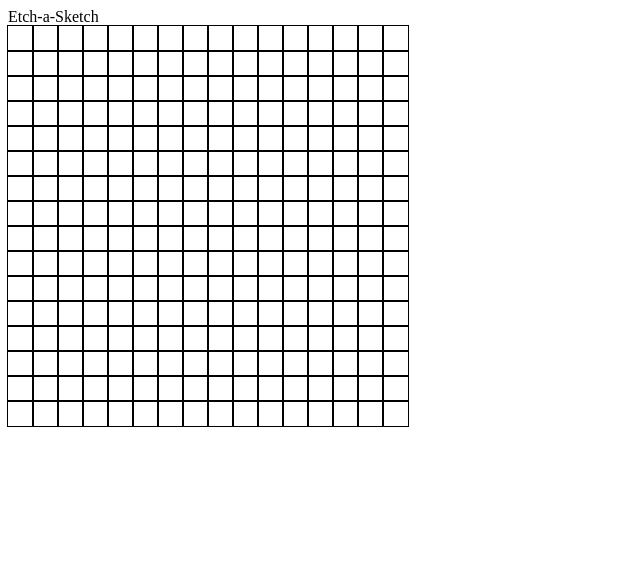
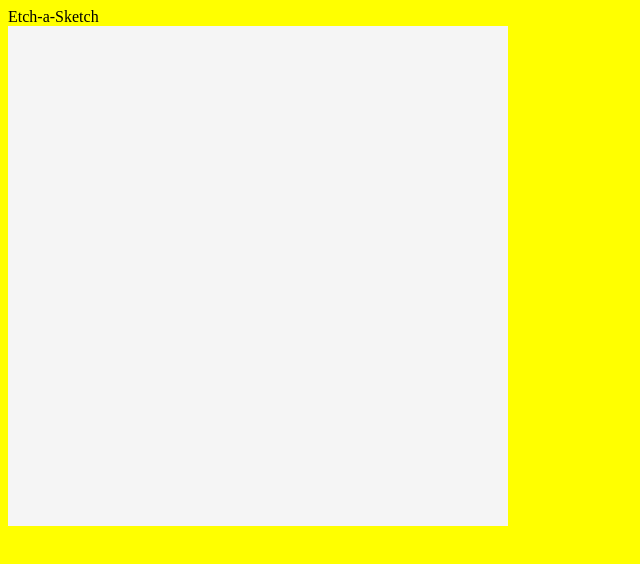
Before and after one commit to seungahpyun/etch-a-sketch, a plain HTML site: page index.html in a window 1280 px wide. Shown: the whole page, without its empty margins (0-640 px from the left). Drawn offline with Linux system fonts and the light colour scheme.

Commit message:
add backgroudcolor

```diff
--- a/script.js
+++ b/script.js
@@ -1,16 +1,33 @@
-let div = document.createElement('div');
-const container = document.getElementById('grid');
+const div = document.createElement('div');
+const grid = document.getElementById('grid');
+const defaultSize = 16;
+let currentSize = 0;
 
-for (let i = 0; i < (16*16); i++) {
-  let div = document.createElement('div');
-  div.classList.add('grid-item');
-  div.id = 'gridItem';
-  div.addEventListener('mouseover', colorChange);
-  container.appendChild(div);
-}
 
 function colorChange(e){
   if (e.type === 'mouseover'){
     e.target.style.backgroundColor = 'black';
   }
 }
+
+function setNewsize(newSize) {
+  currentSize = newSize
+}
+
+
+function setGrid(size){
+  grid.style.gridTemplateColumns = `repeat(${size}, 1fr)`
+  grid.style.gridTemplateRows = `repeat(${size}, 1fr)`
+
+  for (let i = 0; i < (size*size); i++) {
+    let div = document.createElement('div');
+    div.classList.add('grid-item');
+    div.addEventListener('mouseover', colorChange);
+    div.addEventListener('mousedown', colorChange);
+    grid.appendChild(div);
+  }
+}
+
+window.onload = () => {
+  setGrid(defaultSize)
+}
--- a/style.css
+++ b/style.css
@@ -2,13 +2,18 @@
   display: flex;
   flex-grow: 1;
   flex-wrap: wrap;
-  width: 400px;
-  height: 400px;
 }
 
+body{
+  background-color: yellow;
+}
 
-.grid-item{
-  outline: solid 0.2px;
-  width: 25px;
-  height: 25px;
+.grid {
+  display: grid;
+  width: 500px;
+  height: 500px;
 }
+
+#grid{
+  background-color: whitesmoke;
+}
```
